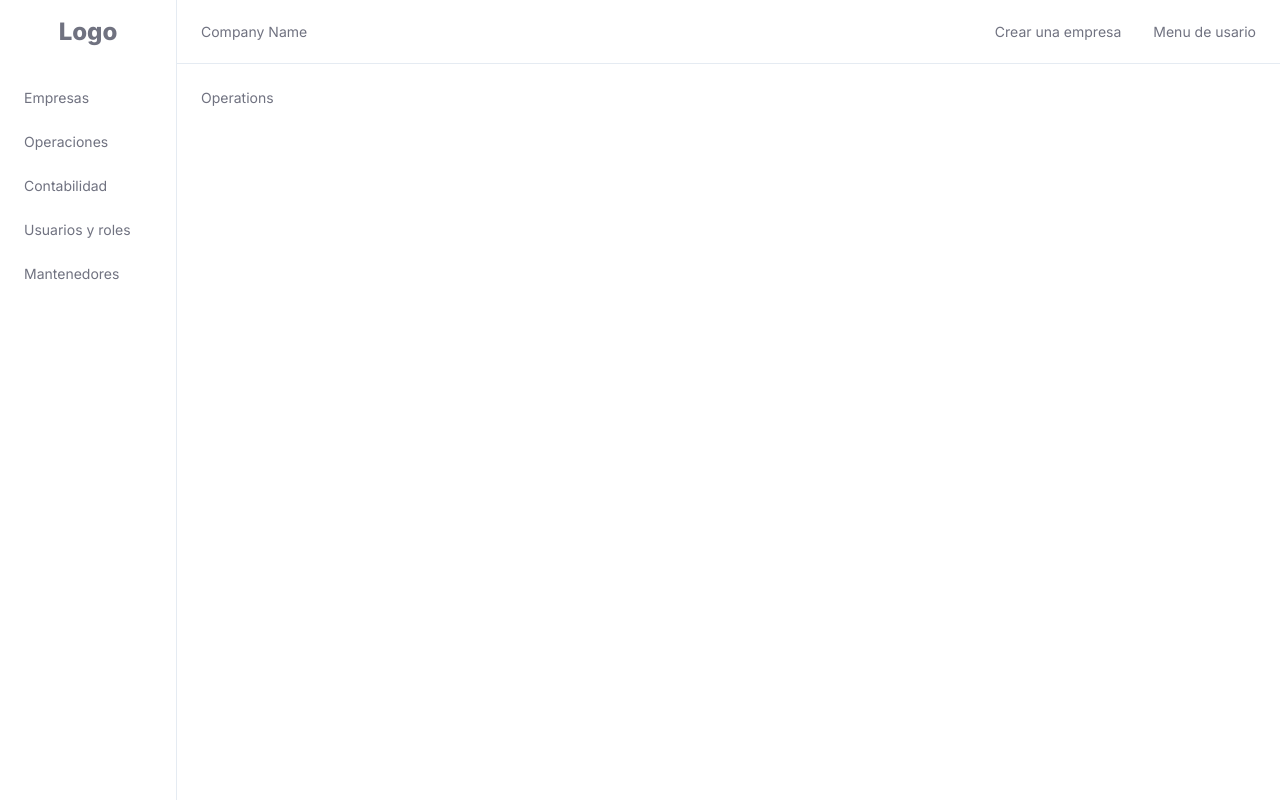
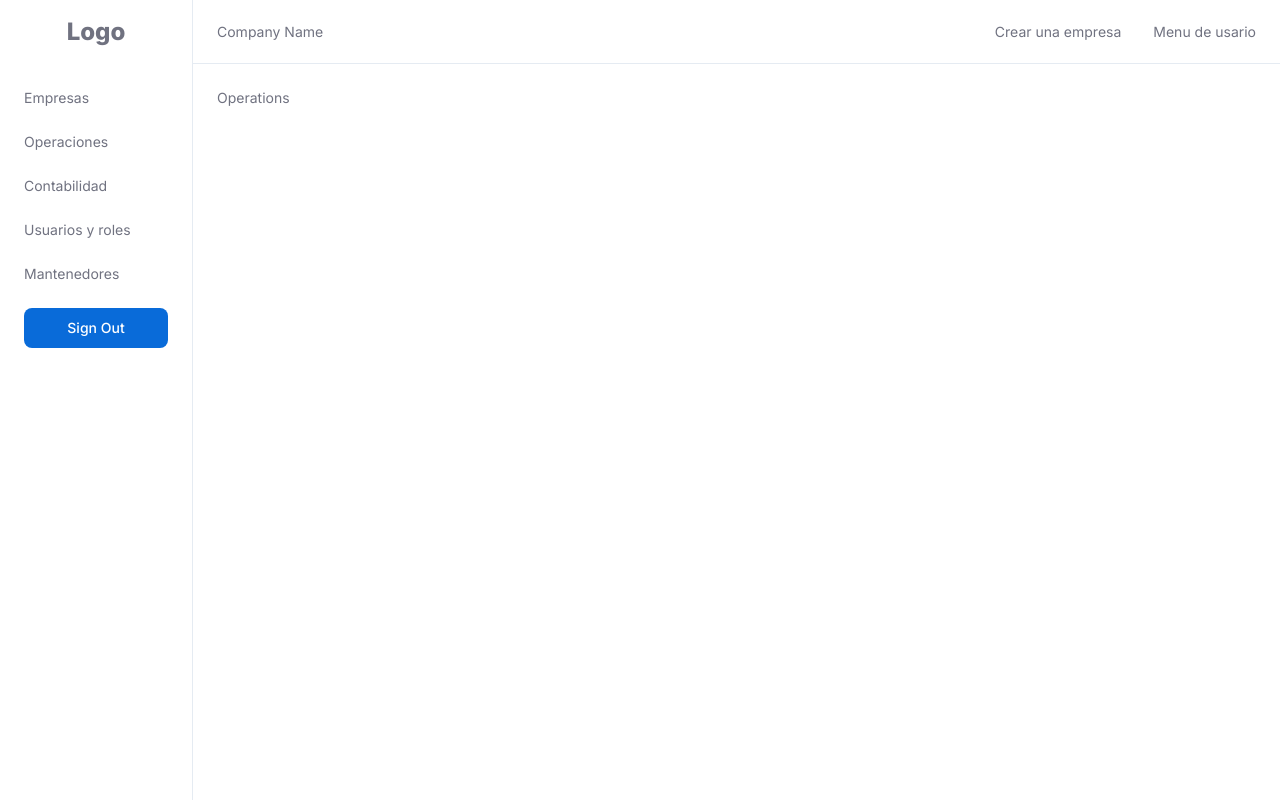
Before and after one commit to CesarAugusto316/vlg-software, a React (Vite) app: page / in a window 1280 px wide. Built offline with nearby package versions, Linux system fonts and the light colour scheme; no server answers; sample sign-in values are in the browser's storage.

Commit message:
✨ Add sign out functionality and reset account profile

```diff
--- a/src/app/layouts/HomeLayout.tsx
+++ b/src/app/layouts/HomeLayout.tsx
@@ -1,8 +1,22 @@
 import { FC } from 'react';
 import { Outlet } from 'react-router-dom';
+import { signOut } from 'firebase/auth';
+import { auth } from '../../firebase/firebaseConfig';
+import { useVlgStore } from '../../vlgStore/vlgStore';
 
 
 export const HomeLayout: FC = () => {
+  const resetAccountProfile = useVlgStore(state => state.resetAccountProfile);
+
+  const handleSignOut = async () => {
+    try {
+      await signOut(auth);
+      resetAccountProfile();
+    } catch (error) {
+      console.error('Error signing out', error);
+    }
+  };
+
   return (
     <div className="h-screen w-screen overflow-hidden bg-white flex">
 
@@ -12,12 +26,19 @@ export const HomeLayout: FC = () => {
             <img src="" alt="" />
             <h2>Logo</h2>
           </div>
-          <ul className="flex flex-col gap-6 p-6 min-w-44">
+          <ul className="flex flex-col gap-6 p-6 min-w-48">
             <li>Empresas</li>
             <li>Operaciones</li>
             <li>Contabilidad</li>
             <li>Usuarios y roles</li>
             <li>Mantenedores</li>
+            <li>
+              <button
+                onClick={handleSignOut}
+                className="btn-primary">
+                Sign Out
+              </button>
+            </li>
           </ul>
         </nav>
       </aside>
--- a/src/vlgStore/slices/AccountProfileSlice.tsx
+++ b/src/vlgStore/slices/AccountProfileSlice.tsx
@@ -4,7 +4,8 @@ import { AccountProfile } from '../../models/AccountProfile';
 
 export type AccountProfileSlice = {
   accountProfile: AccountProfile
-  setAccountProfile: (user: Partial<AccountProfile>) => void
+  setAccountProfile: (user: Partial<AccountProfile>) => void,
+  resetAccountProfile: () => void
 }
 
 export const createAccountProfileSlice: StateCreator<AccountProfileSlice> = (set) => ({
@@ -17,5 +18,9 @@ export const createAccountProfileSlice: StateCreator<AccountProfileSlice> = (set
         ...user
       }
     }));
+  },
+
+  resetAccountProfile: () => {
+    set({ accountProfile: {} as AccountProfile });
   }
 });
```
